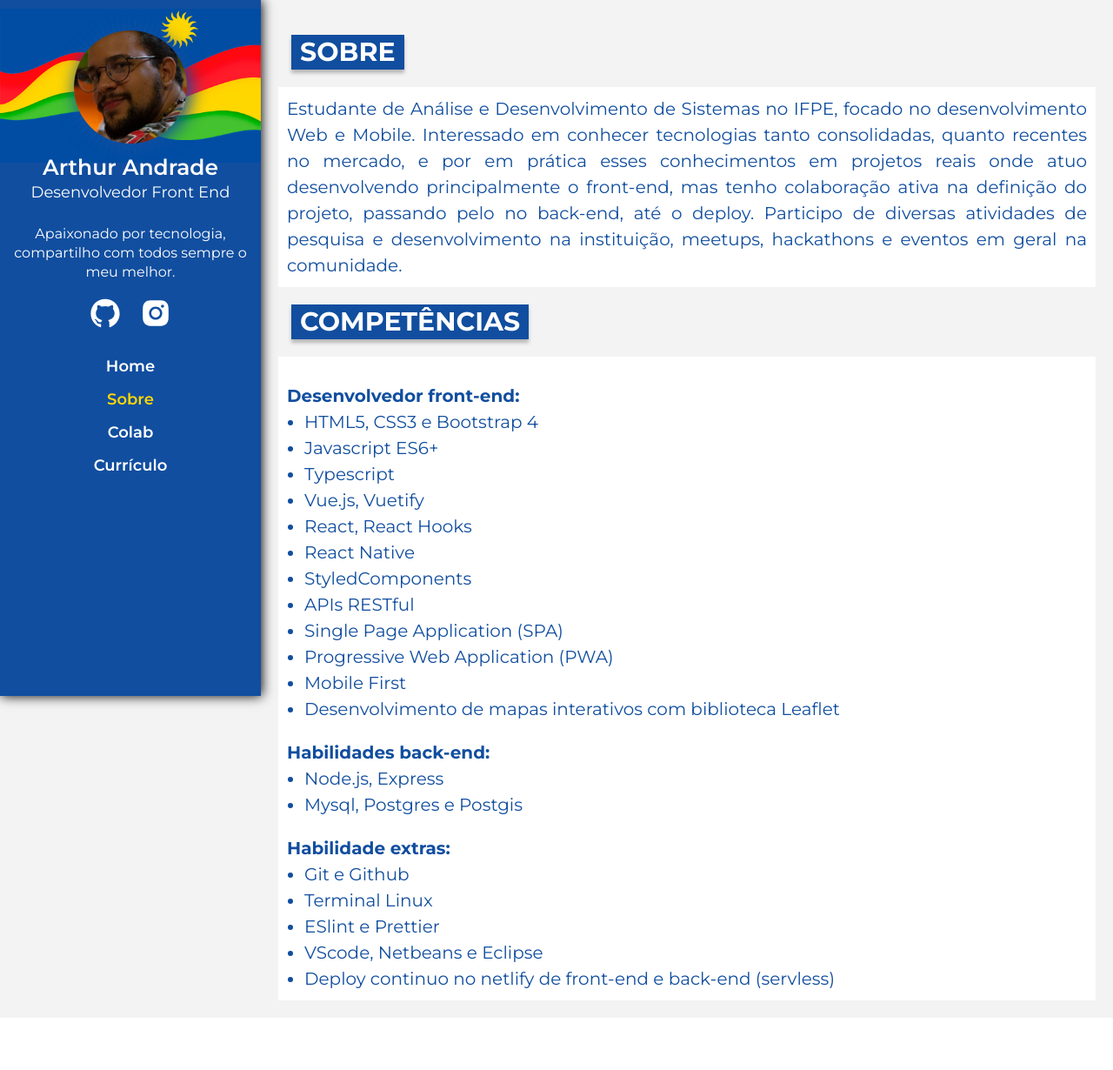
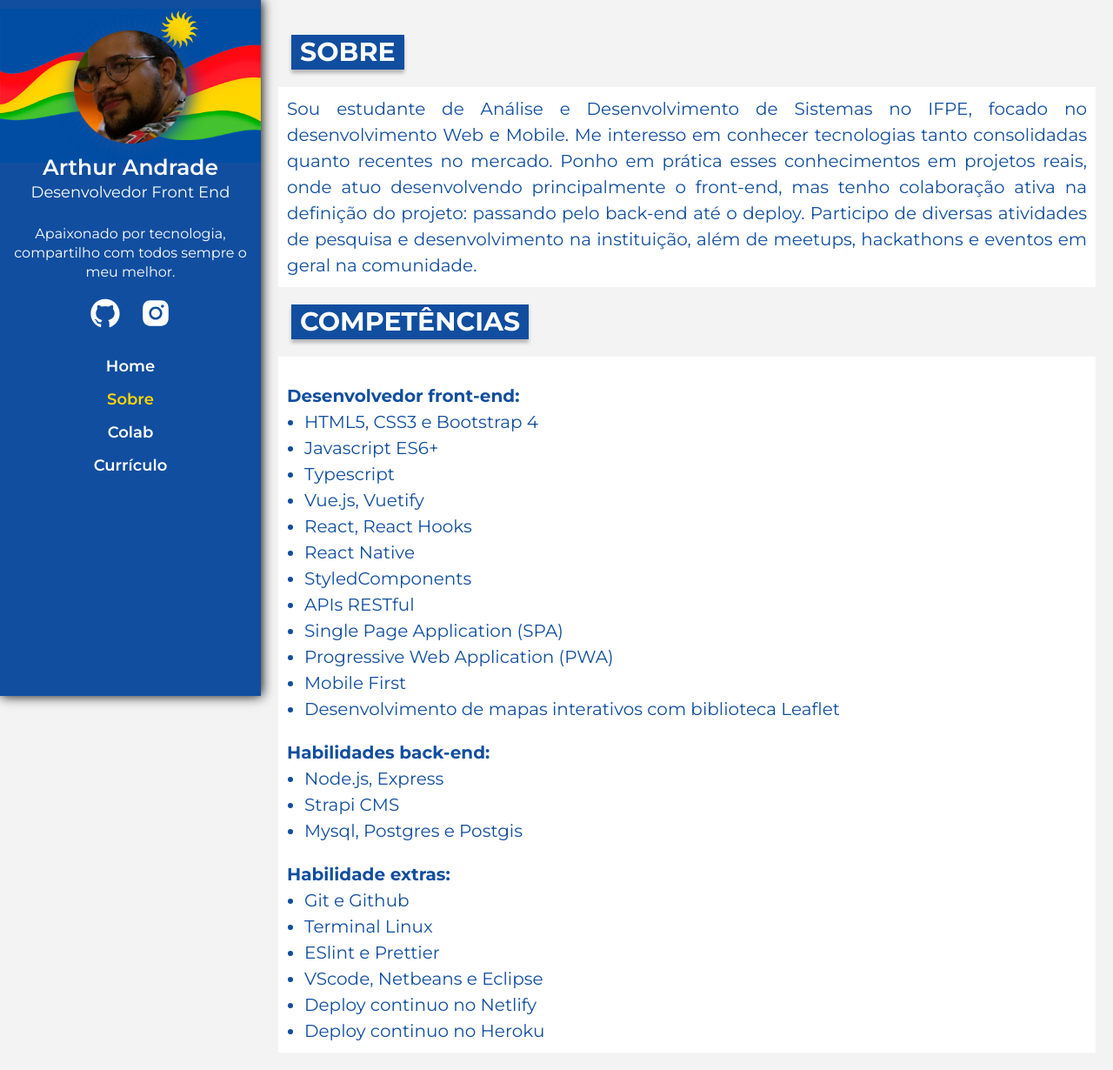
Before and after one commit to ArthurTriis1/portfolio, a React (Create React App) app: page /about in a window 1280 px wide. Shown: the whole page at 87% size. Before the commit the page ends 1170 px from the top, so only its background shows below. Built offline with nearby package versions, Linux system fonts and the light colour scheme.

Commit message:
Adjusts in texts

```diff
--- a/src/Pages/About/index.js
+++ b/src/Pages/About/index.js
@@ -8,7 +8,7 @@ function About() {
             <InfoContainer
             title="Sobre"
             text={
-`Estudante de Análise e Desenvolvimento de Sistemas no IFPE, focado no desenvolvimento Web e Mobile. Interessado em conhecer tecnologias tanto consolidadas, quanto recentes no mercado, e por em prática esses conhecimentos em projetos reais onde atuo desenvolvendo principalmente o front-end, mas tenho colaboração ativa na definição do projeto, passando pelo no back-end, até o deploy. Participo de diversas atividades de pesquisa e desenvolvimento na instituição, meetups, hackathons e eventos em geral na comunidade.`}
+`Sou estudante de Análise e Desenvolvimento de Sistemas no IFPE, focado no desenvolvimento Web e Mobile. Me interesso em conhecer tecnologias tanto consolidadas quanto recentes no mercado. Ponho em prática esses conhecimentos em projetos reais, onde atuo desenvolvendo principalmente o front-end, mas tenho colaboração ativa na definição do projeto:  passando pelo back-end até o deploy. Participo de diversas atividades de pesquisa e desenvolvimento na instituição, além de meetups, hackathons e eventos em geral na comunidade.`}
             />
 
             <InfoContainer
@@ -32,6 +32,7 @@ function About() {
 
 ### Habilidades back-end:
 - Node.js, Express
+- Strapi CMS
 - Mysql, Postgres e Postgis
 
 
@@ -40,7 +41,9 @@ function About() {
 - Terminal Linux
 - ESlint e Prettier
 - VScode, Netbeans e Eclipse
-- Deploy continuo no netlify de front-end e back-end (servless)
+- Deploy continuo no Netlify
+- Deploy continuo no Heroku
+
 
 `}
             />
```
